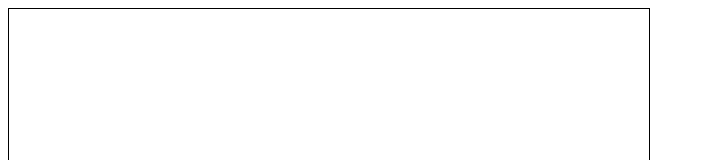
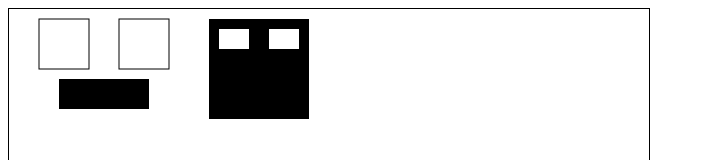
Before and after one commit to mountwe/proh5, a plain HTML site: page index.html in a window 1280 px wide. Shown: the top 160 px of the page, without its empty margins (0-705 px from the left). Drawn offline with Linux system fonts and the light colour scheme.

Commit message:
Added filled rectangles, stroked rectangles, and clearing rectangles.

```diff
--- a/index.html
+++ b/index.html
@@ -12,6 +12,28 @@
 			var context = canvas.getContext('2d');
 
 			// Drawing code here
+			// FILLED RECTANGLES
+			// Draw a solid square with width and height of 100 pixels at (200,10)
+			context.fillRect(200,10,100,100);
+			// Draw a solid square with width of 90 pixels and height of 30 pixels
+			// at (50,70)
+			context.fillRect(50,70,90,30);
+
+			//STROKED RECTANGLES
+			// Draw a rectangular outline of widht and height 50 pixels
+			// at (110,10)
+			context.strokeRect(110,10,50,50);
+			// Draw a rectangular outline of width and height 50 pixels
+			// at (30,10)
+			context.strokeRect(30,10,50,50);
+
+			// CLEARING RECTANGLES
+			// Clear a rectangle of width of 30 pixels and height 20 pixels
+			// at (210,20)
+			context.clearRect(210,20,30,20);
+			//Clear a rectangle of width 30 and height 20 pixels
+			// at (260,20)
+			context.clearRect(260,20,30,20);
 		}
 	</script>
 </head>
```
